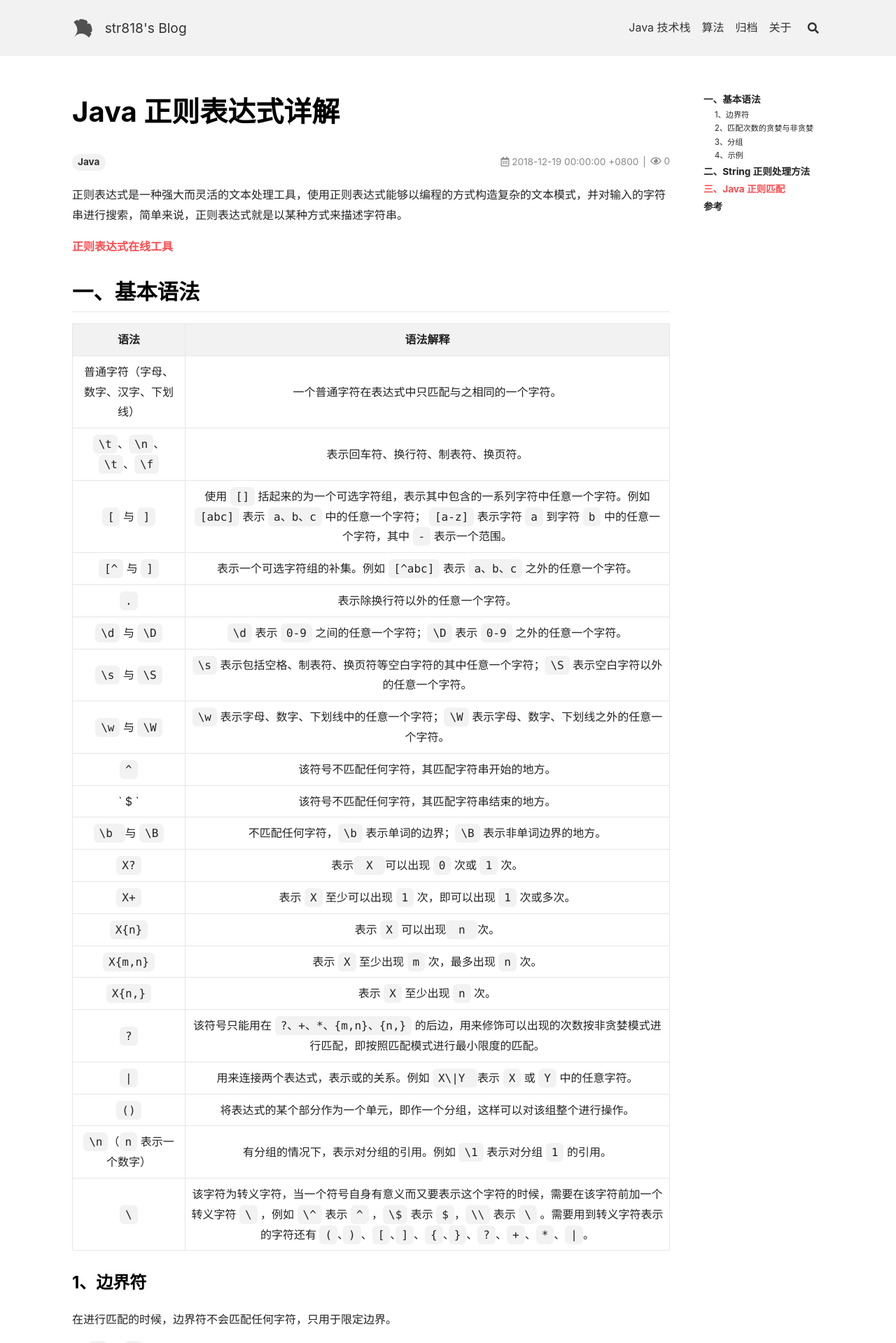
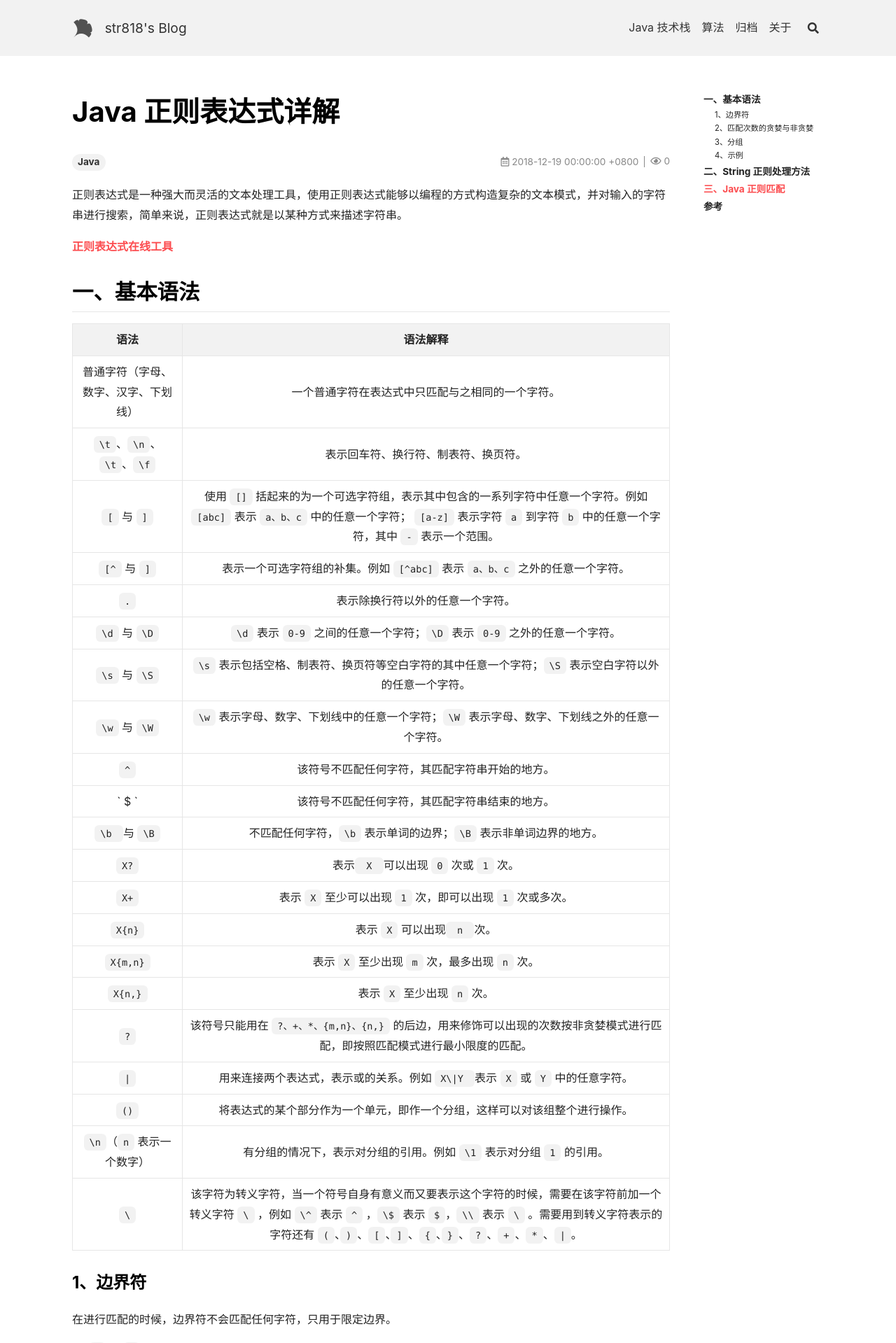
Before and after one commit to str818/str818.github.io, a Jekyll site: the page built from _posts/2018-12-19-java-detailed-expression-of-regular-expression.md, in a window 1280 px wide. Shown: the top 1919 px of the page at 70% size. Built offline with Jekyll 4.4.1, drawn with Linux system fonts in a browser that asks for light colours; nearby versions of some CDN libraries; comment, search, counter and statistics services are not loaded.

Commit message:
font-size

```diff
--- a/_sass/common/_reset.scss
+++ b/_sass/common/_reset.scss
@@ -123,7 +123,7 @@
 }
 
 code {
-  font-size: map-get($base, font-size);
+  font-size: map-get($base, font-size-sm);
   line-height: map-get($base, line-height-sm);
 }
 
```
